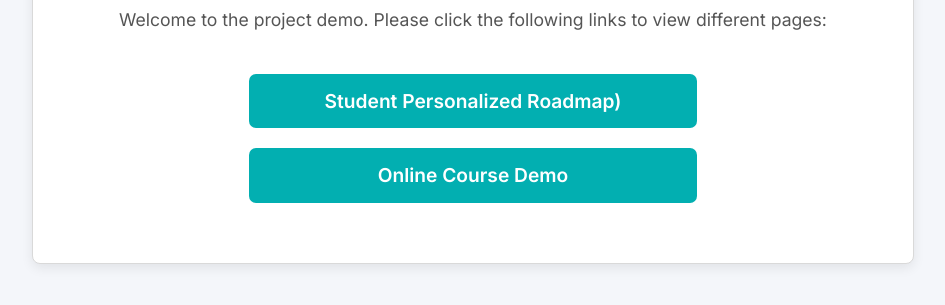
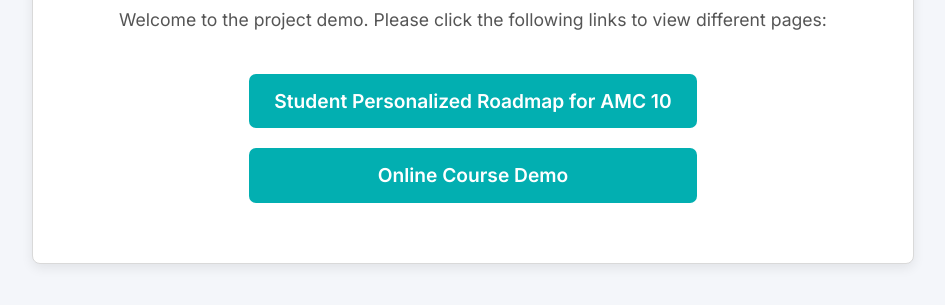
Before and after one commit to Yolaaaaanda000/pda_demo, a plain HTML site: page index.html in a window 1280 px wide. Shown: the part 381-686 px from the top of the page, without its empty margins (167-1112 px from the left). Drawn offline with Linux system fonts and the light colour scheme.

Commit message:
Update index.html

```diff
--- a/index.html
+++ b/index.html
@@ -76,7 +76,7 @@
         <p>Welcome to the project demo. Please click the following links to view different pages:</p>
         <ul>
             <li>
-                <a href="student_dashboard.html">Student Personalized Roadmap)</a>
+                <a href="student_dashboard.html">Student Personalized Roadmap for AMC 10</a>
             </li>
             <li>
                 <a href="course_v2.html">Online Course Demo</a>
```
